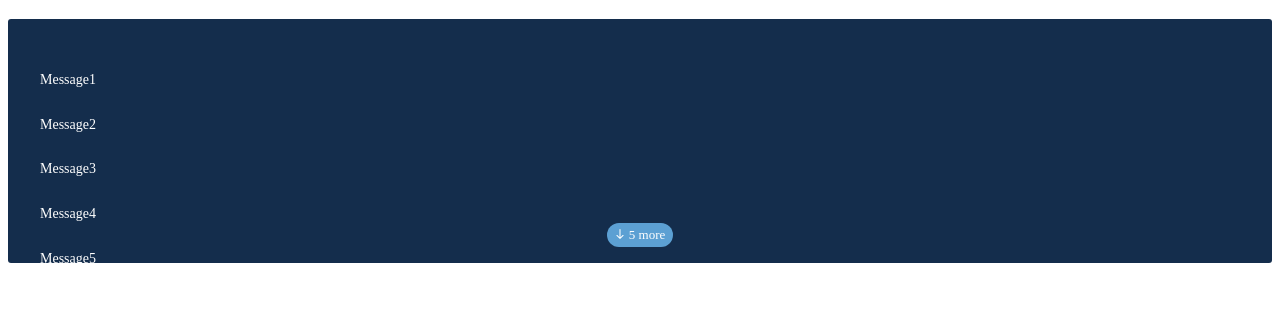
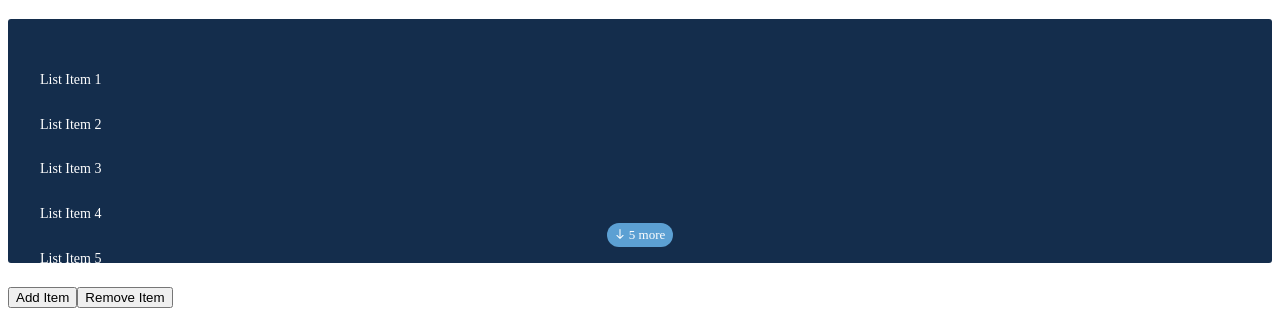
Before and after one commit to srikar0896/react-see-more, a React app: page / in a window 1280 px wide. Shown: the part 409-740 px from the top of the page. Built offline with nearby package versions, Linux system fonts and the light colour scheme.

Commit message:
Added support for dynamic list updates

```diff
--- a/src/NMore.js
+++ b/src/NMore.js
@@ -6,6 +6,10 @@ const NMore = props => {
   const SmartBoxRef = useRef();
   const [showMoreButton, setVisibility] = useState(true);
   const [nMore, setNMore] = useState(0);
+
+  useEffect(() => {
+    calculateNMore();
+  }, [props.children.length]);
 
   const handleWheelDown = () => {
     if(showMoreButton){
--- /dev/null
+++ b/src/examples/NMore.js
@@ -0,0 +1,44 @@
+import React, { useReducer } from 'react';
+import NMore from '../NMore';
+import { log } from '../utils';
+
+export default () => {
+  const reducer = (state, action) => {
+    switch (action.type) {
+      case "add":
+        return {
+          items: [...state.items, state.items.length+1],
+        };
+      case "remove":
+        const items = state.items;
+        items.splice(state.items.length-1,1);
+        return {
+          items,
+        };
+      default:
+        return state;
+    }
+  };
+
+  const [store, dispatch] = useReducer(reducer, {items: [1,2,3,4,5,6,7,8,9,10]});
+  return (
+    <div>
+      <h1>NMore</h1>
+      <NMore className="box">
+        {
+          store.items.map(item => (
+            <p key={item}>
+              {`List Item ${item}`}
+            </p>
+          ))
+        }
+      </NMore>
+      <button onClick={() => dispatch({type:'add'})}>
+        Add Item
+      </button>
+      <button onClick={() => dispatch({type:'remove'})}>
+        Remove Item
+      </button>
+    </div>
+  );
+}
--- a/src/index.js
+++ b/src/index.js
@@ -3,7 +3,7 @@ import ReactDOM from "react-dom";
 import { log, isElementInViewPort } from './utils';
 import ArrowDownIcon from './ArrowDownIcon';
 import "./styles.css";
-import NMore from './NMore';
+import NMoreExample from './examples/NMore';
 
 const SmartBox = props => {
   const SmartBoxRef = useRef();
@@ -105,19 +105,7 @@ function App() {
           It is a long established fact that a reader will be distracted by the readable content of a page when looking at its layout. The point of using Lorem Ipsum is that it has a more-or-less normal distribution of letters, as opposed to using 'Content here, content here', making it look like readable English. Many desktop publishing packages and web page editors now use Lorem Ipsum as their default model text, and a search for 'lorem ipsum' will uncover many web sites still in their infancy. Various versions have evolved over the years, sometimes by accident, sometimes on purpose (injected humour and the like).
         </p>
       </SmartBox>
-    <h1>NMore</h1>
-    <NMore className="box">
-      <p>Message1</p>
-      <p>Message2</p>
-      <p>Message3</p>
-      <p>Message4</p>
-      <p>Message5</p>
-      <p>Message6</p>
-      <p>Message7</p>
-      <p>Message8</p>
-      <p>Message9</p>
-      <p>Message10</p>
-    </NMore>
+      <NMoreExample />
     </div>
   );
 }
--- a/src/styles.css
+++ b/src/styles.css
@@ -5,7 +5,7 @@
   flex-direction: column;
   background: orange;
   height: 1000px;
-  margin-top: 5c00px;
+  margin-top: 500px;
 }
 
 .fatBox {
@@ -34,13 +34,13 @@
 
 .seeMoreWrapper{
   display:flex;
-    flex: 1;
-    justify-content: center;
+  flex: 1;
+  justify-content: center;
+  position: relative;
+  top: -40px;
 }
 
 .seeMore{
-  position: relative;
-  top: -40px;
   background: #5ca0d3;
   color: white;
   padding: 4px 8px;
--- a/src/utils.js
+++ b/src/utils.js
@@ -1,15 +1,18 @@
-const logColor = 'Green';
+const logTitleColor = 'Green';
+const logEnabled = false;
 
 export const isElementInViewPort = element => {
   const elementTop = element.getBoundingClientRect().top;
   const parentTop = element.parentElement.getBoundingClientRect().top;
   const parentHeight = element.parentElement.getBoundingClientRect().height;
-  if(elementTop > (parentTop + parentHeight)){
-    return false;
-  } else {
-    return true;
+  return elementTop <= (parentTop + parentHeight);
+};
+
+export const log = (title, ...message) => {
+  if(logEnabled){
+    console.log(
+      `%c ${title.toUpperCase().padStart(15)} `,
+      `font-weight:bold;background-color:${logTitleColor};color: white`, ...message
+    );
   }
 };
-
-export const log = (title, ...message) =>
-console.log(`%c ${title.toUpperCase().padStart(15)} `, `font-weight:bold;background-color:${logColor};color: white`, ...message);;
```
Lines whose indentation alone changed are shown as unchanged.
